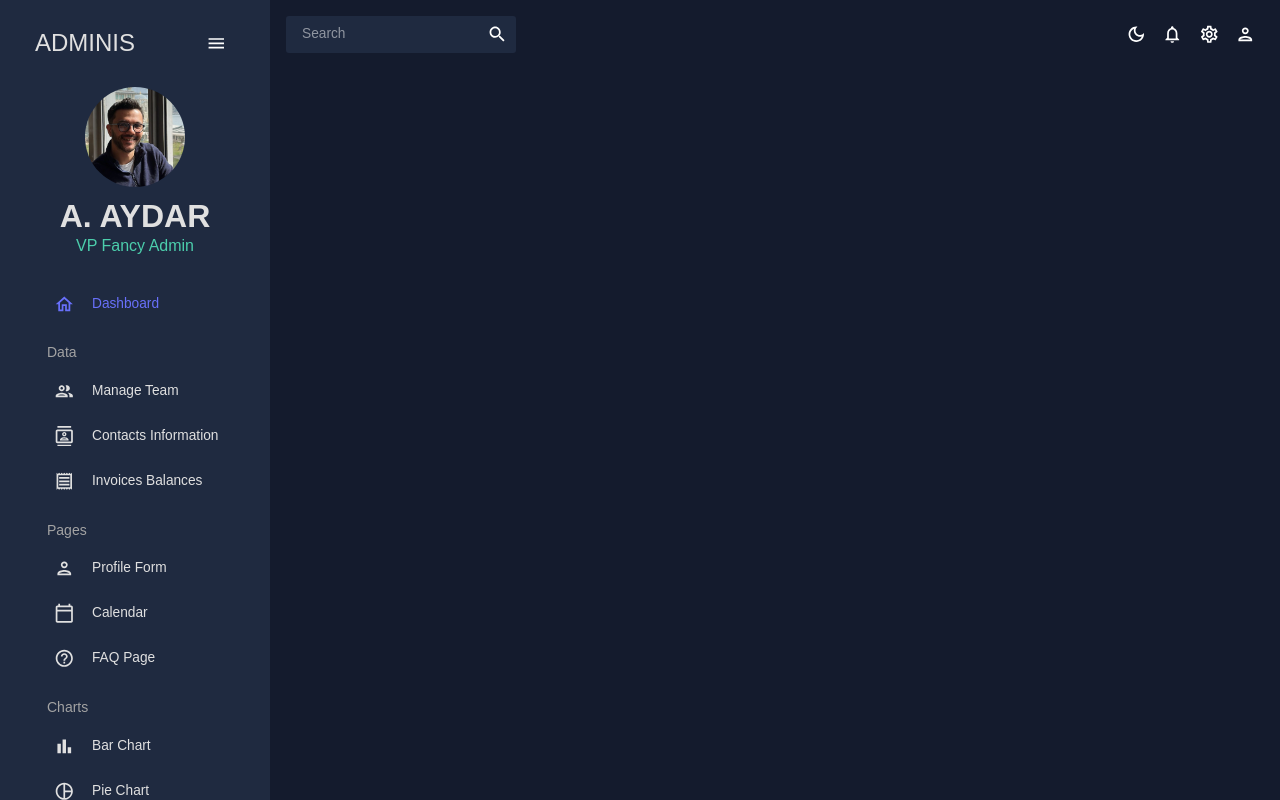
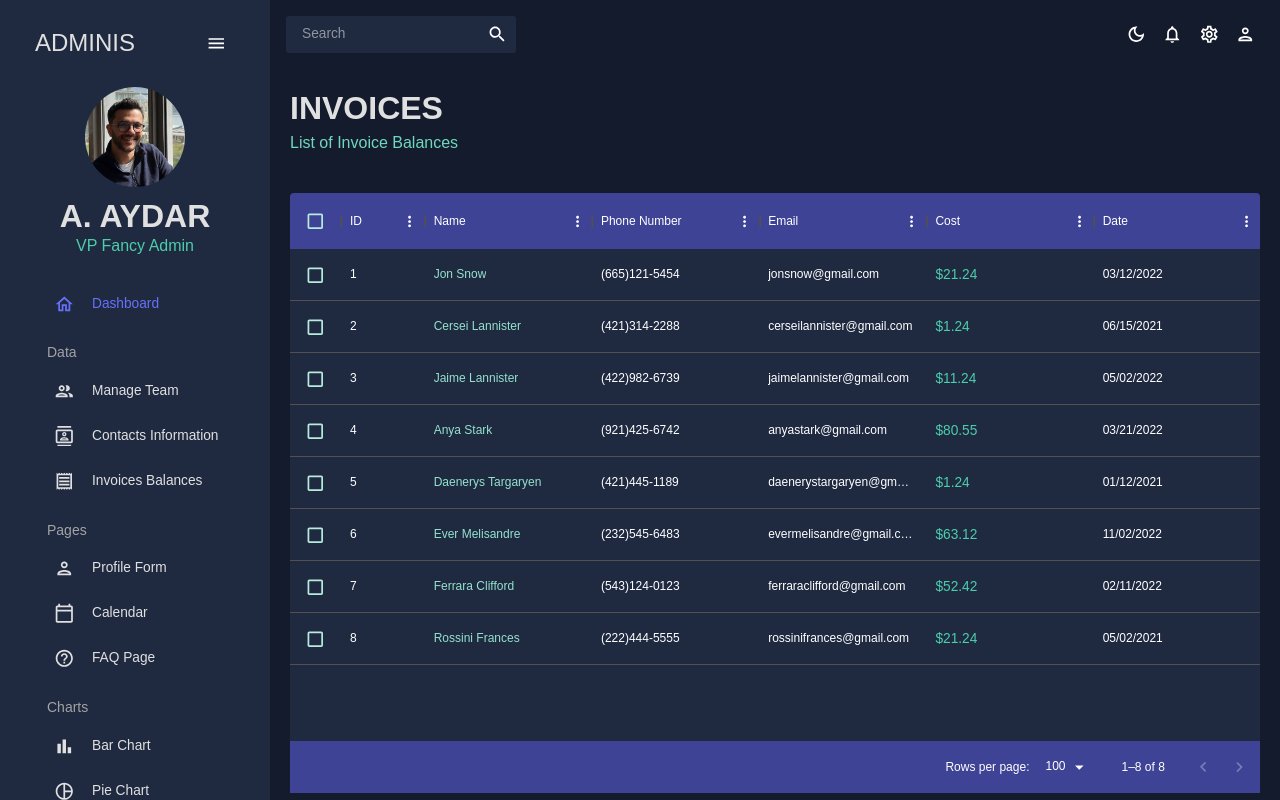
Before and after one commit to ahmetaydar/react-admin-panel, a React (Create React App) app: page /invoices in a window 1280 px wide. Built offline with nearby package versions, Linux system fonts and the light colour scheme.

Commit message:
added invoices,team,contacts panel

```diff
--- a/src/App.js
+++ b/src/App.js
@@ -5,8 +5,8 @@
 import Sidebar from "./scenes/global/Sidebar";
 import Dashboard from "./scenes/dashboard";
 import Team from "./scenes/team";
-// import Invoices from "./scenes/invoices";
-// import Contacts from "./scenes/contacts";
+import Invoices from "./scenes/invoices";
+import Contacts from "./scenes/contacts";
 // import Bar from "./scenes/bar";
 // import Form from "./scenes/form";
 // import Line from "./scenes/line";
@@ -29,9 +29,9 @@
             <Routes>
               <Route path="/" element={<Dashboard />} />
               <Route path="/team" element={<Team />} />
-              {/*} <Route path="/contacts" element={<Contacts />} />
+              <Route path="/contacts" element={<Contacts />} />
               <Route path="/invoices" element={<Invoices />} />
-              <Route path="/form" element={<Form />} />
+              {/*}  <Route path="/form" element={<Form />} />
               <Route path="/bar" element={<Bar />} />
               <Route path="/pie" element={<Pie />} />
               <Route path="/line" element={<Line />} />
--- /dev/null
+++ b/src/scenes/contacts/index.jsx
@@ -0,0 +1,103 @@
+import React from "react";
+import { Box, useTheme } from "@mui/material";
+import { DataGrid, GridToolbar } from "@mui/x-data-grid";
+import { tokens } from "../../theme";
+import { mockDataContacts } from "../../data/mockdata";
+
+import Header from "../../components/Header";
+
+const Contacts = () => {
+  const theme = useTheme();
+  const colors = tokens(theme.palette.mode);
+
+  const columns = [
+    { field: "id", headerName: "ID", flex: 0.5 },
+    { field: "registrarId", headerName: "Register ID" },
+    {
+      field: "name",
+      headerName: "Name",
+      flex: 1,
+      cellClassName: "name-column--cell",
+    },
+    {
+      field: "age",
+      headerName: "Age",
+      type: "number",
+      headerAlign: "left",
+      align: "left",
+    },
+    {
+      field: "phone",
+      headerName: "Phone Number",
+      flex: 1,
+    },
+    {
+      field: "email",
+      headerName: "Email",
+      flex: 1,
+    },
+    {
+      field: "address",
+      headerName: "Address",
+      flex: 1,
+    },
+    {
+      field: "city",
+      headerName: "City",
+      flex: 1,
+    },
+    {
+      field: "zipCode",
+      headerName: "Zip Code",
+      flex: 1,
+    },
+  ];
+  return (
+    <Box m="20px">
+      <Header
+        title="CONTACTS"
+        subtitle="List of Contacts for Future Referances"
+      />
+      <Box
+        m="40px 0 0 0"
+        height="75vh"
+        sx={{
+          "& .MuiDataGrid-root": {
+            border: "none",
+          },
+          "& .MuiDataGrid-cell": {
+            borderBottom: "none",
+          },
+          "& .name-column--cell": {
+            color: colors.greenAccent[300],
+          },
+          "& .MuiDataGrid-columnHeaders": {
+            backgroundColor: colors.blueAccent[700],
+            borderBottom: "none",
+          },
+          "& .MuiDataGrid-virtualScroller": {
+            backgroundColor: colors.primary[400],
+          },
+          "& .MuiDataGrid-footerContainer": {
+            borderTop: "none",
+            backgroundColor: colors.blueAccent[700],
+          },
+          "& .MuiCheckbox-root": {
+            color: `${colors.greenAccent[200]} !important`,
+          },
+          "& .MuiDataGrid-toolbarContainer .MuiButton-text": {
+            color: `${colors.grey[100]} !important`,
+          },
+        }}
+      >
+        <DataGrid
+          rows={mockDataContacts}
+          columns={columns}
+          components={{ Toolbar: GridToolbar }}
+        />
+      </Box>
+    </Box>
+  );
+};
+
+export default Contacts;
--- a/src/scenes/dashboard/index.jsx
+++ b/src/scenes/dashboard/index.jsx
@@ -1,6 +1,6 @@
 import React from "react";
 import Header from "../../components/Header";
-import { Box, Button, IconButton, Typography, useTheme } from "@mui/material";
+import { Box } from "@mui/material";
 
 const Dashboard = () => {
   return (
--- /dev/null
+++ b/src/scenes/invoices/index.jsx
@@ -0,0 +1,87 @@
+import React from "react";
+import { Box, useTheme, Typography } from "@mui/material";
+import { DataGrid } from "@mui/x-data-grid";
+import { tokens } from "../../theme";
+import { mockDataInvoices } from "../../data/mockdata";
+
+import Header from "../../components/Header";
+
+const Invoices = () => {
+  const theme = useTheme();
+  const colors = tokens(theme.palette.mode);
+
+  const columns = [
+    { field: "id", headerName: "ID", flex: 0.5 },
+
+    {
+      field: "name",
+      headerName: "Name",
+      flex: 1,
+      cellClassName: "name-column--cell",
+    },
+
+    {
+      field: "phone",
+      headerName: "Phone Number",
+      flex: 1,
+    },
+    {
+      field: "email",
+      headerName: "Email",
+      flex: 1,
+    },
+    {
+      field: "cost",
+      headerName: "Cost",
+      flex: 1,
+      renderCell: (params) => (
+        <Typography color={colors.greenAccent[500]}>
+          ${params.row.cost}
+        </Typography>
+      ),
+    },
+    {
+      field: "date",
+      headerName: "Date",
+      flex: 1,
+    },
+  ];
+  return (
+    <Box m="20px">
+      <Header title="INVOICES" subtitle="List of Invoice Balances" />
+      <Box
+        m="40px 0 0 0"
+        height="75vh"
+        sx={{
+          "& .MuiDataGrid-root": {
+            border: "none",
+          },
+          "& .MuiDataGrid-cell": {
+            borderBottom: "none",
+          },
+          "& .name-column--cell": {
+            color: colors.greenAccent[300],
+          },
+          "& .MuiDataGrid-columnHeaders": {
+            backgroundColor: colors.blueAccent[700],
+            borderBottom: "none",
+          },
+          "& .MuiDataGrid-virtualScroller": {
+            backgroundColor: colors.primary[400],
+          },
+          "& .MuiDataGrid-footerContainer": {
+            borderTop: "none",
+            backgroundColor: colors.blueAccent[700],
+          },
+          "& .MuiCheckbox-root": {
+            color: `${colors.greenAccent[200]} !important`,
+          },
+        }}
+      >
+        <DataGrid checkboxSelection rows={mockDataInvoices} columns={columns} />
+      </Box>
+    </Box>
+  );
+};
+
+export default Invoices;
```
